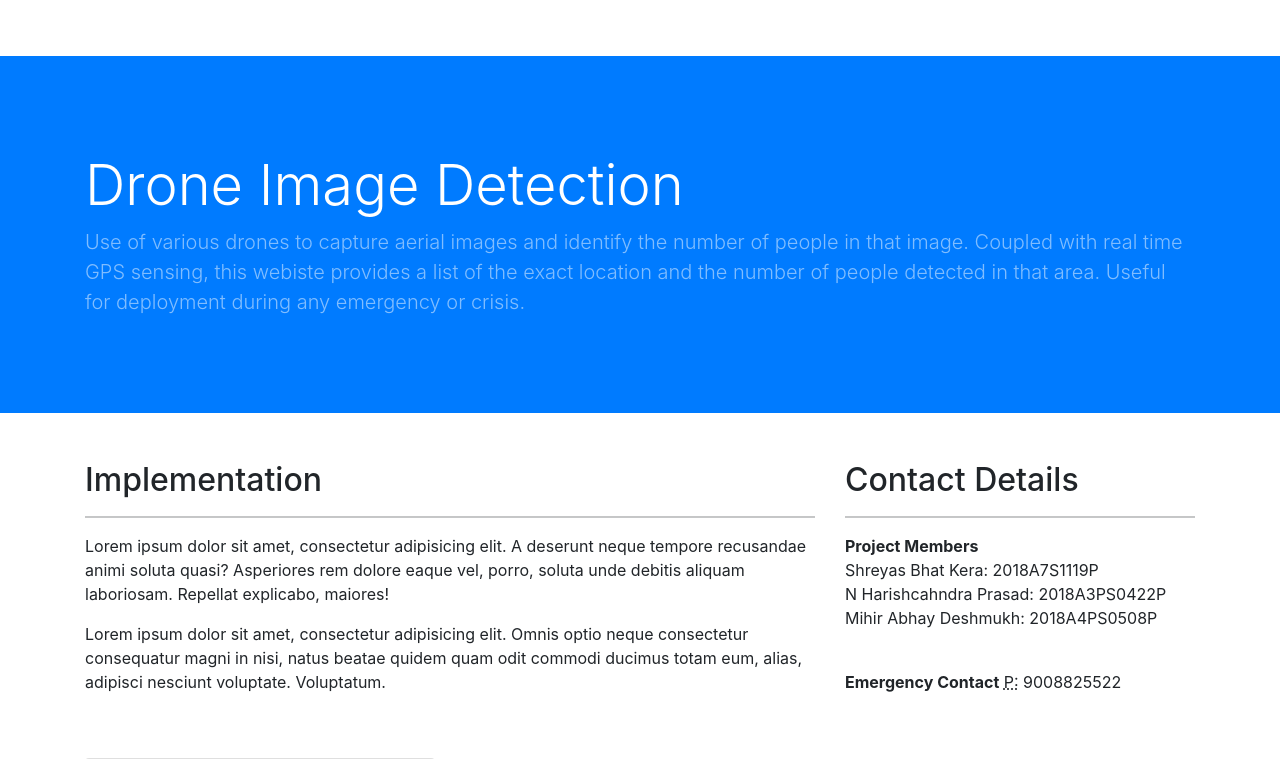
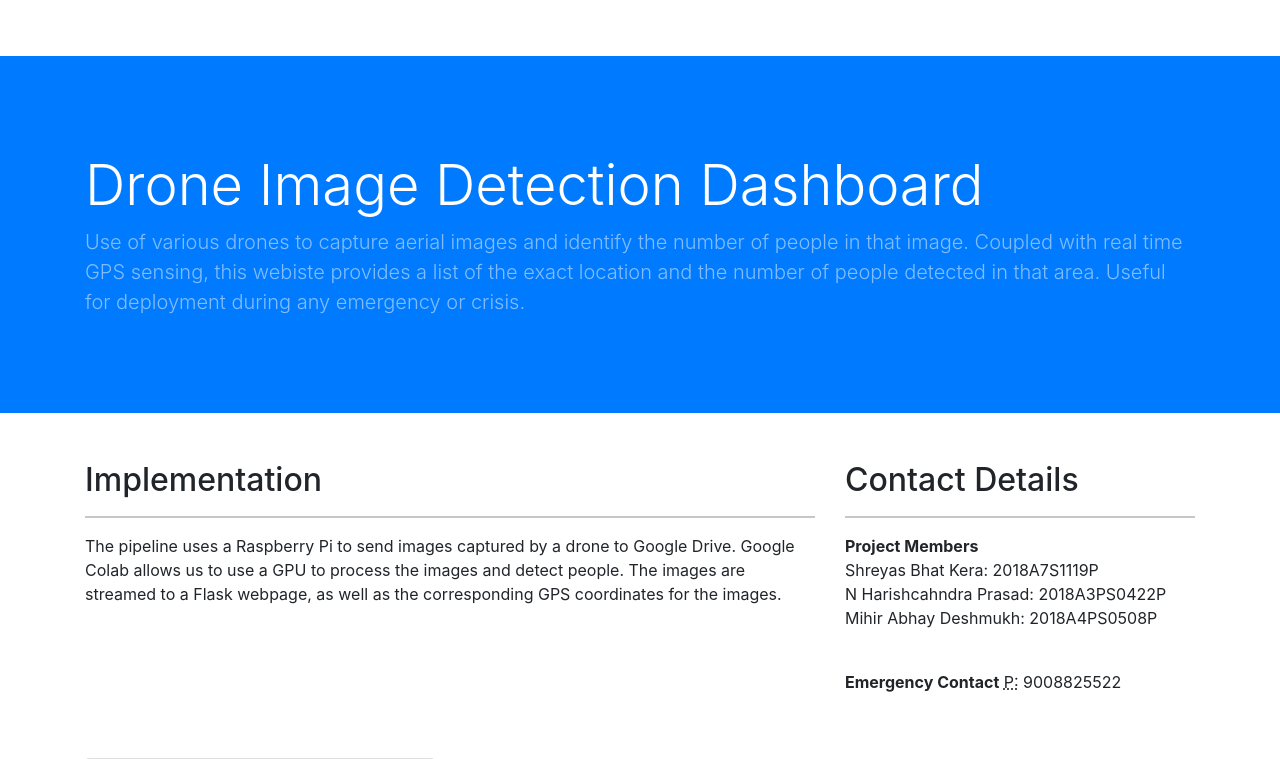
Before and after one commit to shreyas-bk/RPI-Drone-Image-Detection-IOT-Project, a Flask app: page / in a window 1280 px wide. Shown: the top 759 px of the page. Run offline with Flask 2, Linux system fonts and the light colour scheme; grey boxes labelled with a size stand in for pictures from a placeholder-image service; data that the repository does not hold is empty; parts of the project's set-up code (start-up, migrations or seed data) failed here and were passed over; some libraries are stand-ins or nearby versions.

Commit message:
Update index.html

```diff
--- a/flask-app/templates/index.html
+++ b/flask-app/templates/index.html
@@ -25,7 +25,7 @@
     <div class="container h-100">
       <div class="row h-100 align-items-center">
         <div class="col-lg-12">
-          <h1 class="display-4 text-white mt-5 mb-2">Drone Image Detection</h1>
+          <h1 class="display-4 text-white mt-5 mb-2">Drone Image Detection Dashboard</h1>
           <p class="lead mb-5 text-white-50">Use of various drones to capture aerial images and identify the number of people in that image. Coupled with real time GPS sensing, this webiste provides a list of the exact location and the number of people detected in that area. Useful for deployment during any emergency or crisis.</p>
         </div>
       </div>
@@ -39,8 +39,7 @@
       <div class="col-md-8 mb-5">
         <h2>Implementation</h2>
         <hr>
-        <p>Lorem ipsum dolor sit amet, consectetur adipisicing elit. A deserunt neque tempore recusandae animi soluta quasi? Asperiores rem dolore eaque vel, porro, soluta unde debitis aliquam laboriosam. Repellat explicabo, maiores!</p>
-        <p>Lorem ipsum dolor sit amet, consectetur adipisicing elit. Omnis optio neque consectetur consequatur magni in nisi, natus beatae quidem quam odit commodi ducimus totam eum, alias, adipisci nesciunt voluptate. Voluptatum.</p>
+        <p>The pipeline uses a Raspberry Pi to send images captured by a drone to Google Drive. Google Colab allows us to use a GPU to process the images and detect people. The images are streamed to a Flask webpage, as well as the corresponding GPS coordinates for the images.</p>
       </div>
       <div class="col-md-4 mb-5">
         <h2>Contact Details</h2>
```
